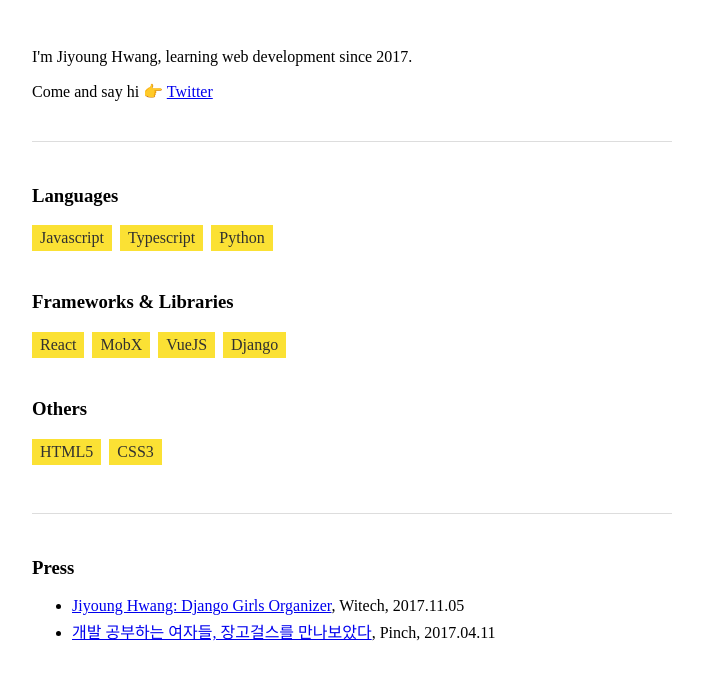
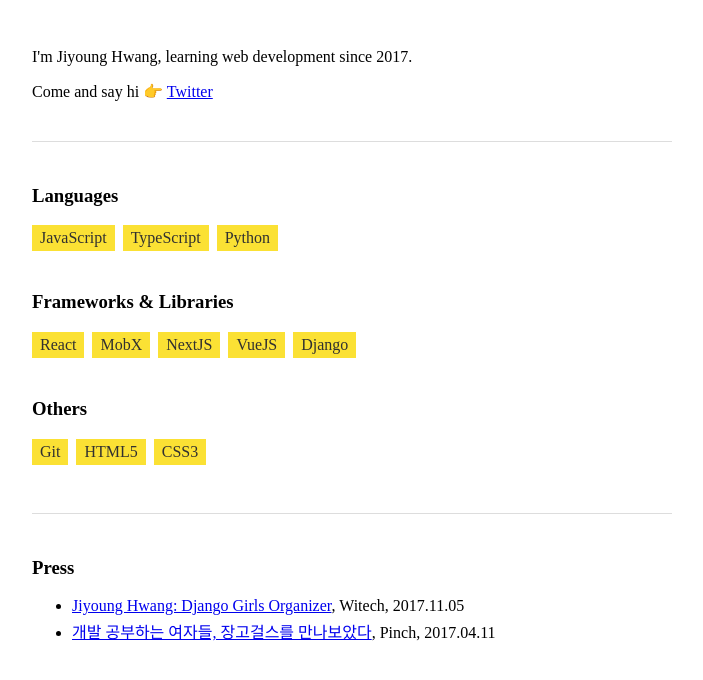
Before and after one commit to jyhwng/jyhwng.github.io, a Gatsby site: page /about in a window 1280 px wide. Shown: the whole page, without its empty margins (288-991 px from the left). Built offline with nearby package versions, Linux system fonts and the light colour scheme; Gatsby itself is replaced by a stand-in of ours.

Commit message:
Update about

```diff
--- a/src/pages/about.js
+++ b/src/pages/about.js
@@ -4,9 +4,9 @@ import { media } from "../utils/style.js";
 import { Container } from "../components/Container";
 
 const stack = {
-  languages: ["Javascript", "Typescript", "Python"],
-  "frameworks & libraries": ["React", "MobX", "VueJS", "Django"],
-  others: ["HTML5", "CSS3"]
+  languages: ["JavaScript", "TypeScript", "Python"],
+  "frameworks & libraries": ["React", "MobX", "NextJS", "VueJS", "Django"],
+  others: ["Git", "HTML5", "CSS3"]
 };
 
 const About = () => (
```
